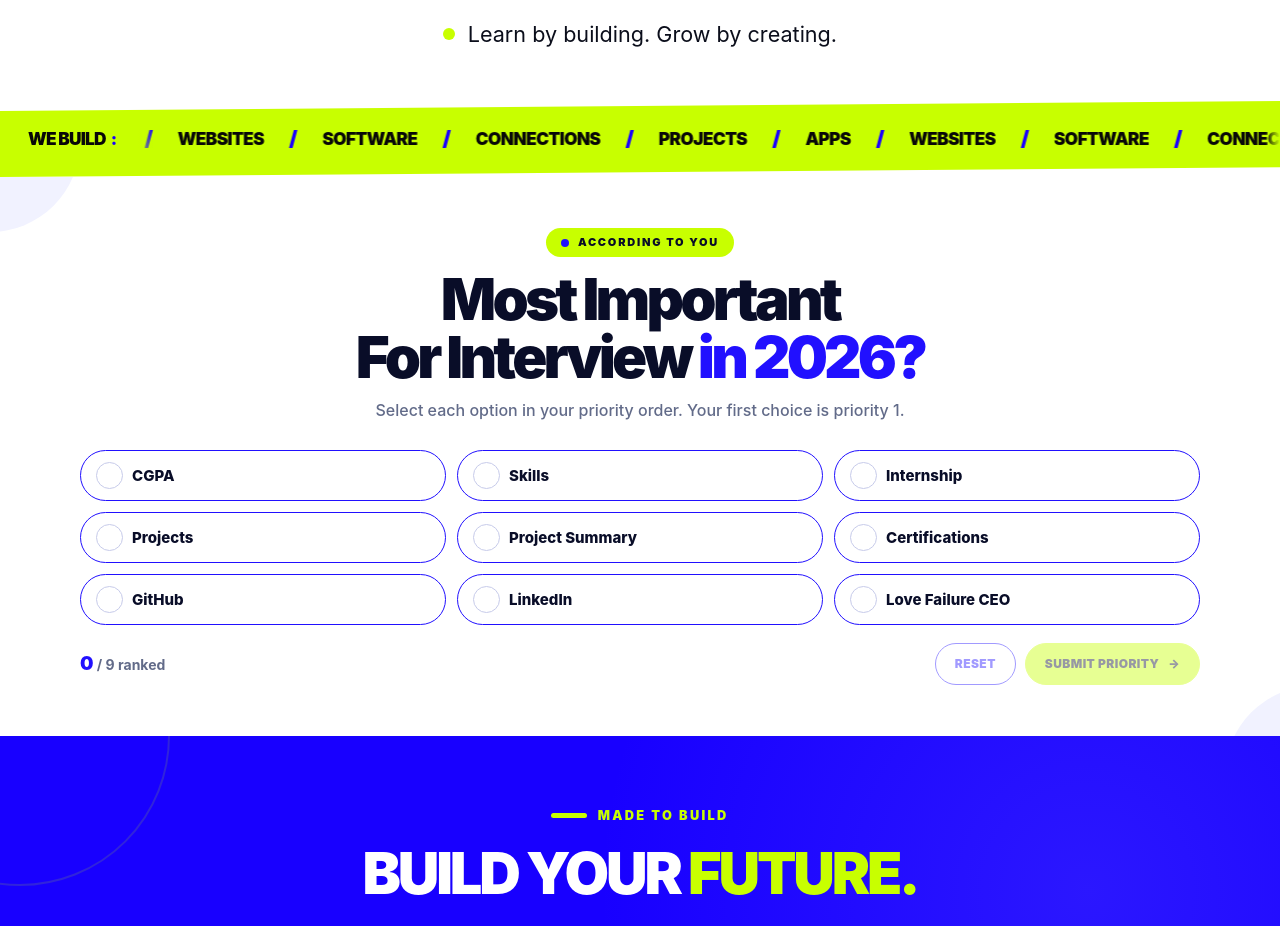
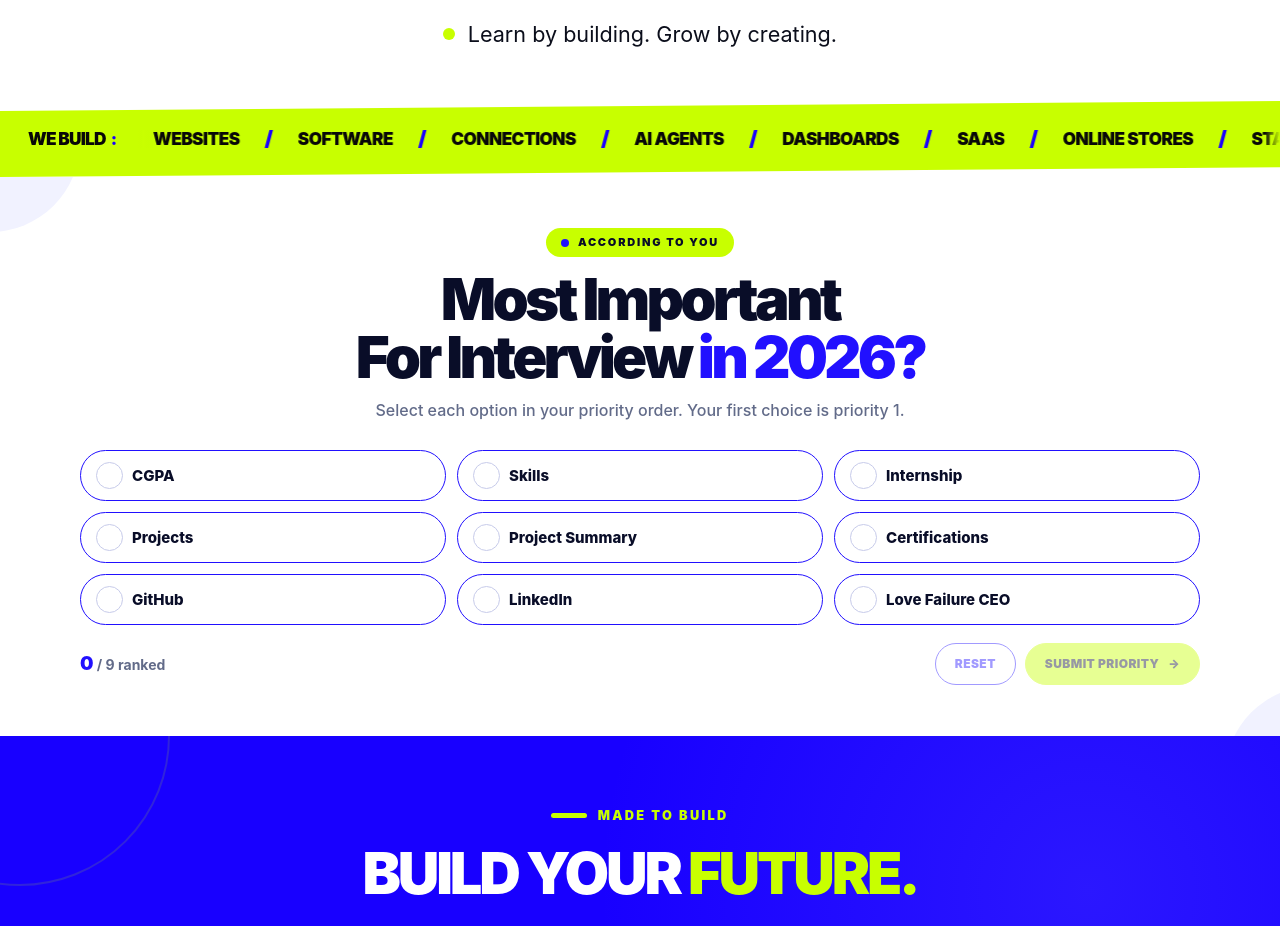
Before and after one commit to ganeshsivaratri/sxc-website-v2, a React (Vite) app: page / in a window 1280 px wide. Shown: the part 1080-2006 px from the top of the page. Built offline with nearby package versions, Linux system fonts and the light colour scheme.

Commit message:
Add AI agents, dashboards, SaaS, online stores and startups to We Build ticker

```diff
--- a/src/components/home/BuildTicker.css
+++ b/src/components/home/BuildTicker.css
@@ -141,7 +141,7 @@
   flex: 0 0 auto;
   width: max-content;
 
-  animation: sxc-marquee 24s linear infinite;
+  animation: sxc-marquee 44s linear infinite;
 
   will-change: transform;
 }
@@ -232,7 +232,7 @@
   }
 
   .build-ticker__track {
-    animation-duration: 22s;
+    animation-duration: 40s;
   }
 }
 
@@ -275,7 +275,7 @@
   }
 
   .build-ticker__track {
-    animation-duration: 19s;
+    animation-duration: 35s;
   }
 }
 
--- a/src/components/home/BuildTicker.tsx
+++ b/src/components/home/BuildTicker.tsx
@@ -6,13 +6,18 @@ const services = [
   'WEBSITES',
   'SOFTWARE',
   'CONNECTIONS',
+  'AI AGENTS',
+  'DASHBOARDS',
+  'SAAS',
+  'ONLINE STORES',
+  'STARTUPS',
 ]
 
 function BuildTicker() {
   return (
     <section
       className="build-ticker"
-      aria-label="We build projects, apps, websites, software and connections"
+      aria-label="We build projects, apps, websites, software, connections, AI agents, dashboards, SaaS, online stores and startups"
     >
       <div className="build-ticker__inner">
 
```
